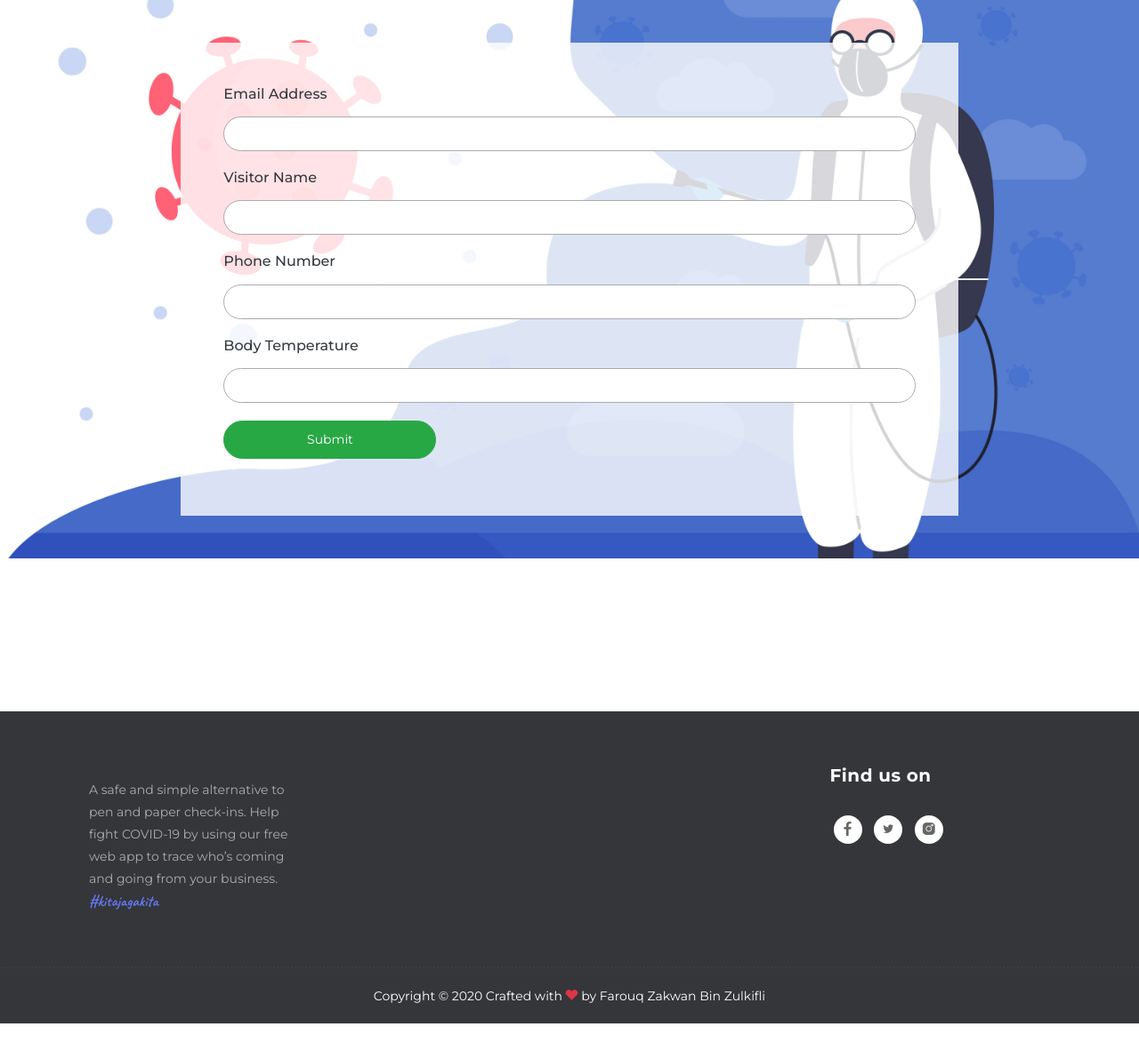
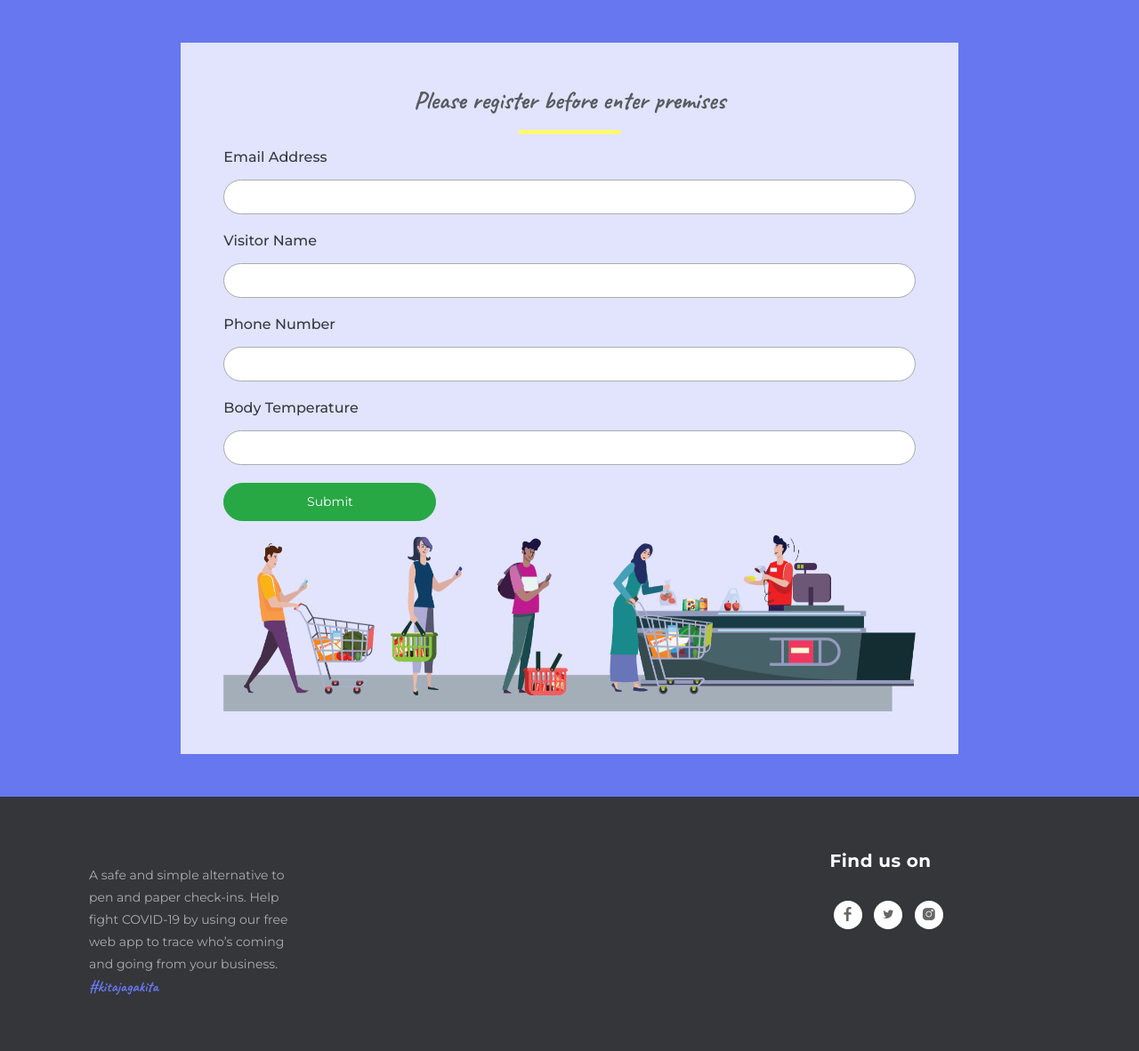
Before and after one commit to farouqzakwan/qrvisit, a CodeIgniter app: page /database/index.php/register/visitor/1 in a window 1280 px wide. Shown: the part 84-1266 px from the top of the page at 89% size. Before the commit the page ends 1235 px from the top, so only its background shows below. Run offline with CodeIgniter, Linux system fonts and the light colour scheme; some web fonts are replaced.

Commit message:
1. remove cover image 2. refactor code for migrations 3. add migrations file

```diff
--- a/application/config/migration.php
+++ b/application/config/migration.php
@@ -69,7 +69,7 @@ $config['migration_auto_latest'] = TRUE;
 | be upgraded / downgraded to.
 |
 */
-$config['migration_version'] = 3;
+$config['migration_version'] = 4;
 
 /*
 |--------------------------------------------------------------------------
--- a/application/views/page/home/index.php
+++ b/application/views/page/home/index.php
@@ -1,6 +1,6 @@
 <section class="hero bg-primary p-5">
     <h1 class="text-white text-brand text-center text-hero">Keep Track Your Visitor Easily With qrvisit</h1>
-    <hr style="background-color:rgba(255, 248, 117,1);width:15%;height:5px;border-radius:25px;border-style:none;">
+    <hr class="hr-separator">
 
     <div class="row mt-5">
         <div class="col-12 col-sm-4 mx-auto">
--- a/application/views/page/home/steps.php
+++ b/application/views/page/home/steps.php
@@ -1,7 +1,7 @@
 <div class="row">
         <div class="col-12 text-center mt-5 mb-5">
             <h4 class="text-brand-lg text-primary">3 Easy steps</h4>
-            <hr style="background-color:rgba(255, 248, 117,1);width:15%;height:5px;border-radius:25px;border-style:none;">
+            <hr class="hr-separator">
         </div>
         <div class="col-12 col-sm-4 mb-5" style="min-height:10vh;">
             <div class="row">
--- a/application/views/page/register/visitor.php
+++ b/application/views/page/register/visitor.php
@@ -1,6 +1,11 @@
-<div class="hero bg-primary disinfect-cover">
+<div class="hero bg-primary" style="min-height:100vh;">
     <div class="row">
         <div class="col-12 col-sm-8 mx-auto p-5 bg-white-transparent my-sm-5 ">
+
+            <h1 class="text-hero text-center">Please register before enter premises</h1>
+            <hr class="hr-separator">
+
+
             <form action="" class="form-group">
                 <h6 class="text-dark wow fadeInUp animated"><label>Email Address</label></h6>
                 <input type="email" class="form-control form-control-sm wow fadeInUp animated">
@@ -21,6 +26,9 @@
                 </div>
             </form>
 
+            <?php $this->load->view('page/qr/illustration'); ?>
+
+
         </div>
     </div>
 </div>
--- a/application/views/template/vanilla/blank.php
+++ b/application/views/template/vanilla/blank.php
@@ -89,6 +89,16 @@
       {
         height:50px;
       }
+
+      .hr-separator
+      {
+        background-color:rgba(255, 248, 117,1);
+        width:15%;
+        height:5px;
+        border-radius:25px;
+        border-style:none;
+      }
+
     </style>
     <?php if(!empty($template['stylesheets'])): ?>
         <?php foreach($template['stylesheets'] as $sheet): ?>
```
Also changed, not shown: application/views/page/register/employee.php (+7 -1 lines), application/views/page/register/mailman.php (+9 -1 lines), application/migrations/001_add_users.php, application/migrations/002_add_companies.php, application/migrations/003_add_user_companies.php, application/migrations/004_add_guests.php (added).
